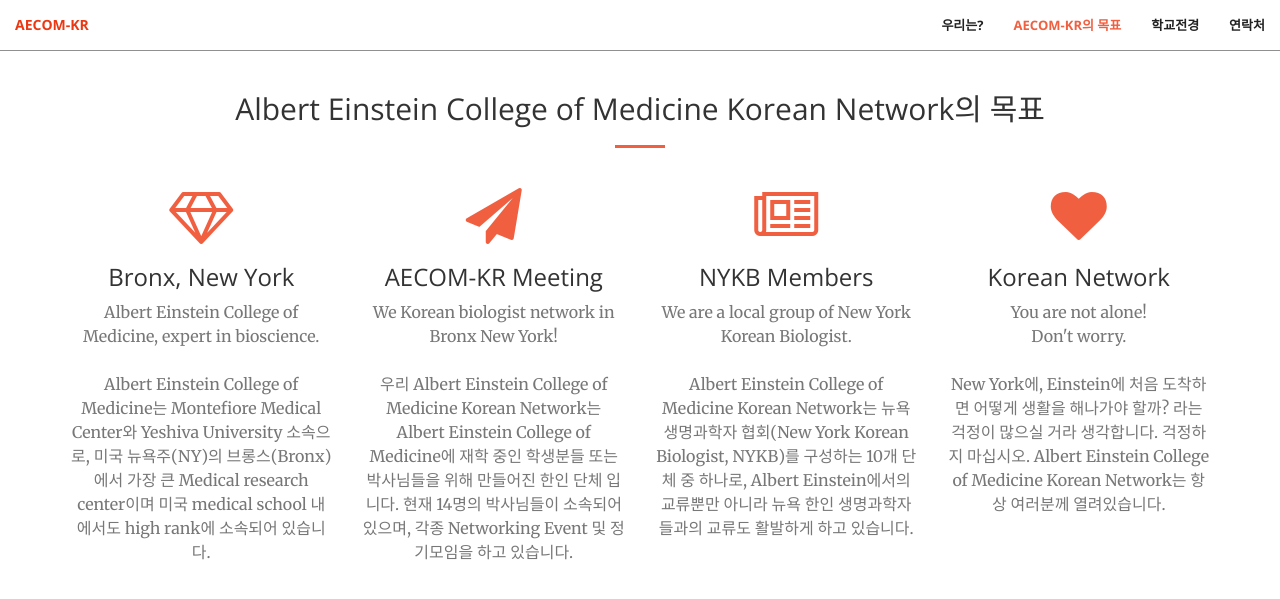
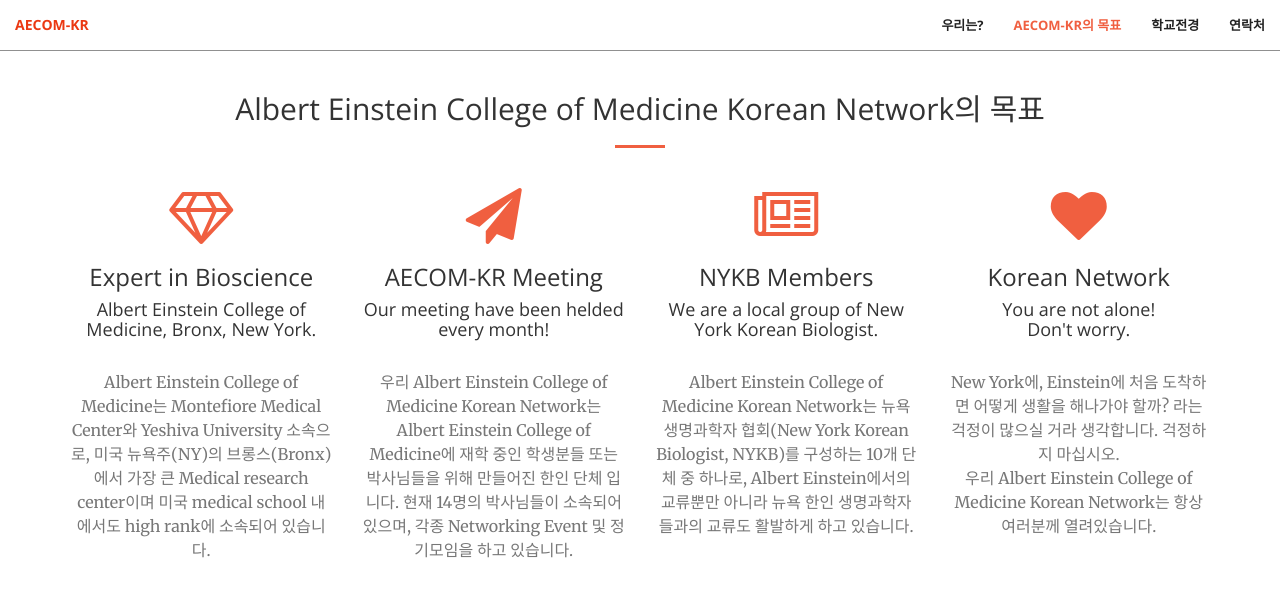
Before and after one commit to aecom-kr/aecom-kr.github.io, a Jekyll site: the page built from index.html, in a window 1280 px wide and 900 px high, scrolled down 1968 px, cut to the strip 0-638 px from the top of the window. Shown: the top 599 px of the strip. Built offline with Jekyll 4.4.1, drawn with Linux system fonts in a browser that asks for light colours; some of the changed text lies outside the part shown.

Commit message:
add: notice and minor edit

```diff
--- a/_includes/aside.html
+++ b/_includes/aside.html
@@ -1,8 +1,15 @@
   <aside class="bg-dark">
       <div class="container text-center">
           <div class="call-to-action">
-              <h2>언제든지 문의사항, 궁금하신 점 있으시면 아래 공식 이메일로 연락주시기 바랍니다.</h2>
-              <a href="aecom.kr@gmail.com" class="btn btn-default btn-xl wow tada">aecom.kr@gmail.com</a>
+              <h2>AECOM-KR의 알림 및 공지사항</h2>
+              <!--<p><a href="#contact" class="btn btn-default btn-xl wow tada">
+              e-mail address</a></p> 원래 양식-->
+
+              <p><div class="btn btn-default btn-xl wow bounceIn text-primary">
+              2018년 12월, 알버트 아인슈타인 의과대학 한인네트워크 홈페이지가 신설되었습니다!</div></p>
+
+              <p><div class="btn btn-default btn-xl wow bounceIn text-primary" data-wow-delay=".2s">
+              저희 소식은 대부분 카톡으로 공지됩니다. 많은 참여 부탁드립니다!</div></p>
           </div>
       </div>
   </aside>
--- a/_includes/contact.html
+++ b/_includes/contact.html
@@ -4,23 +4,25 @@
             <div class="col-lg-8 col-lg-offset-2 text-center">
                 <h2 class="section-heading">AECOM-KR, 알버트 아인슈타인 의과대학 한인네트워크</h2>
                 <hr class="primary">
-                <p>언제든지 문의사항, 궁금하신 점 있으시면 아래 공식 이메일로 연락주시기 바랍니다.</p>
+                <p>언제든지 문의사항, 궁금하신 점 있으시면 아래 공식 이메일로 연락주시기 바랍니다.<br/>
+                그리고 NYBK에도 방문하셔서 많은 정보 얻어가시길 바랍니다.
+                </p>
             </div>
-        <div class="col-lg-2 col-lg-offset-2 text-center">
+        <div class="col-lg-2 col-lg-offset-3 text-center">
             <a href="mailto:{{ site.email }}">
-            <i class="fa fa-envelope-o fa-3x wow bounceIn" data-wow-delay=".1s"></i>
+            <i class="fa fa-envelope-o fa-2x wow bounceIn" data-wow-delay=".1s"></i>
                 <p>{{ site.email }}</p>
             </a>
         </div>
-        <div class="col-lg-2 col-lg-offset-1 text-center">
+        <!--<div class="col-lg-2 col-lg-offset-1 text-center">
             <a href="https://github.com/{{ site.github_username }}">
             <i class="fa fa-github fa-3x wow bounceIn" data-wow-delay=".1s"></i>
                 <p>{{ site.github_username }}</p>
             </a>
-        </div>
-        <div class="col-lg-2 col-lg-offset-1 text-center">
+        </div>-->
+        <div class="col-lg-2 col-lg-offset-2 text-center">
             <a href="http://www.nykb.org/">
-                <i class="fa fa-twitter fa-3x wow bounceIn" data-wow-delay=".1s"></i>
+                <i class="fa fa-twitter fa-2x wow bounceIn" data-wow-delay=".1s"></i>
                 <p>New York Korean Biologist</p>
             </a>
         </div>
--- a/_includes/header.html
+++ b/_includes/header.html
@@ -1,9 +1,9 @@
 <header>
     <div class="header-content">
         <div class="header-content-inner">
-            <h1>Welcome to<br/>Albert Einstein College Of Medicine<br/>Korean Network!</h1>
+            <h1>Welcome to<br/>Albert Einstein<br/>College Of Medicine<br/>Korean Network!</h1>
             <hr>
-            <p></p>
+            <p>AECOM-KR since 2000?</p>
             <a href="#about" class="btn btn-primary btn-xl page-scroll">Who are we?</a>
         </div>
     </div>
--- a/_includes/services.html
+++ b/_includes/services.html
@@ -12,8 +12,9 @@
             <div class="col-lg-3 col-md-6 text-center">
                 <div class="service-box">
                     <i class="fa fa-4x fa-diamond wow bounceIn text-primary"></i>
-                    <h3>Bronx, New York</h3>
-                    <p class="text-muted">Albert Einstein College of Medicine, expert in bioscience.<br/><br/>
+                    <h3>Expert in Bioscience</h3>
+                    <h4>Albert Einstein College of Medicine, Bronx, New York.</h4><br/>
+                    <p class="text-muted">
                     Albert Einstein College of Medicine는 Montefiore Medical Center와 Yeshiva University 소속으로, 미국 뉴욕주(NY)의 브롱스(Bronx)에서 가장 큰 Medical research center이며 미국 medical school 내에서도 high rank에 소속되어 있습니다.
                     </p>
                 </div>
@@ -22,7 +23,8 @@
                 <div class="service-box">
                     <i class="fa fa-4x fa-paper-plane wow bounceIn text-primary" data-wow-delay=".1s"></i>
                     <h3>AECOM-KR Meeting</h3>
-                    <p class="text-muted">We Korean biologist network in Bronx New York!<br/><br/>
+                    <h4>Our meeting have been helded every month!</h4><br/>
+                    <p class="text-muted">
                     우리 Albert Einstein College of Medicine Korean Network는 Albert Einstein College of Medicine에 재학 중인 학생분들 또는 박사님들을 위해 만들어진 한인 단체 입니다. 현재 14명의 박사님들이 소속되어 있으며, 각종 Networking Event 및 정기모임을 하고 있습니다.
                     </p>
                 </div>
@@ -31,7 +33,8 @@
                 <div class="service-box">
                     <i class="fa fa-4x fa-newspaper-o wow bounceIn text-primary" data-wow-delay=".2s"></i>
                     <h3>NYKB Members</h3>
-                    <p class="text-muted">We are a local group of New York Korean Biologist.<br/><br/>
+                    <h4>We are a local group of New York Korean Biologist.</h4><br/>
+                    <p class="text-muted">
                     Albert Einstein College of Medicine Korean Network는 뉴욕생명과학자 협회(New York Korean Biologist, NYKB)를 구성하는 10개 단체 중 하나로, Albert Einstein에서의 교류뿐만 아니라 뉴욕 한인 생명과학자들과의 교류도 활발하게 하고 있습니다.
                     </p>
                 </div>
@@ -40,8 +43,9 @@
                 <div class="service-box">
                     <i class="fa fa-4x fa-heart wow bounceIn text-primary" data-wow-delay=".3s"></i>
                     <h3>Korean Network</h3>
-                    <p class="text-muted">You are not alone!<br/>Don't worry.<br/><br/>
-                    New York에, Einstein에 처음 도착하면 어떻게 생활을 해나가야 할까? 라는 걱정이 많으실 거라 생각합니다. 걱정하지 마십시오. Albert Einstein College of Medicine Korean Network는 항상 여러분께 열려있습니다.
+                    <h4>You are not alone!<br/>Don't worry.</h4><br/>
+                    <p class="text-muted">
+                    New York에, Einstein에 처음 도착하면 어떻게 생활을 해나가야 할까? 라는 걱정이 많으실 거라 생각합니다. 걱정하지 마십시오.<br/>우리 Albert Einstein College of Medicine Korean Network는 항상 여러분께 열려있습니다.
                     </p>
                 </div>
             </div>
```
